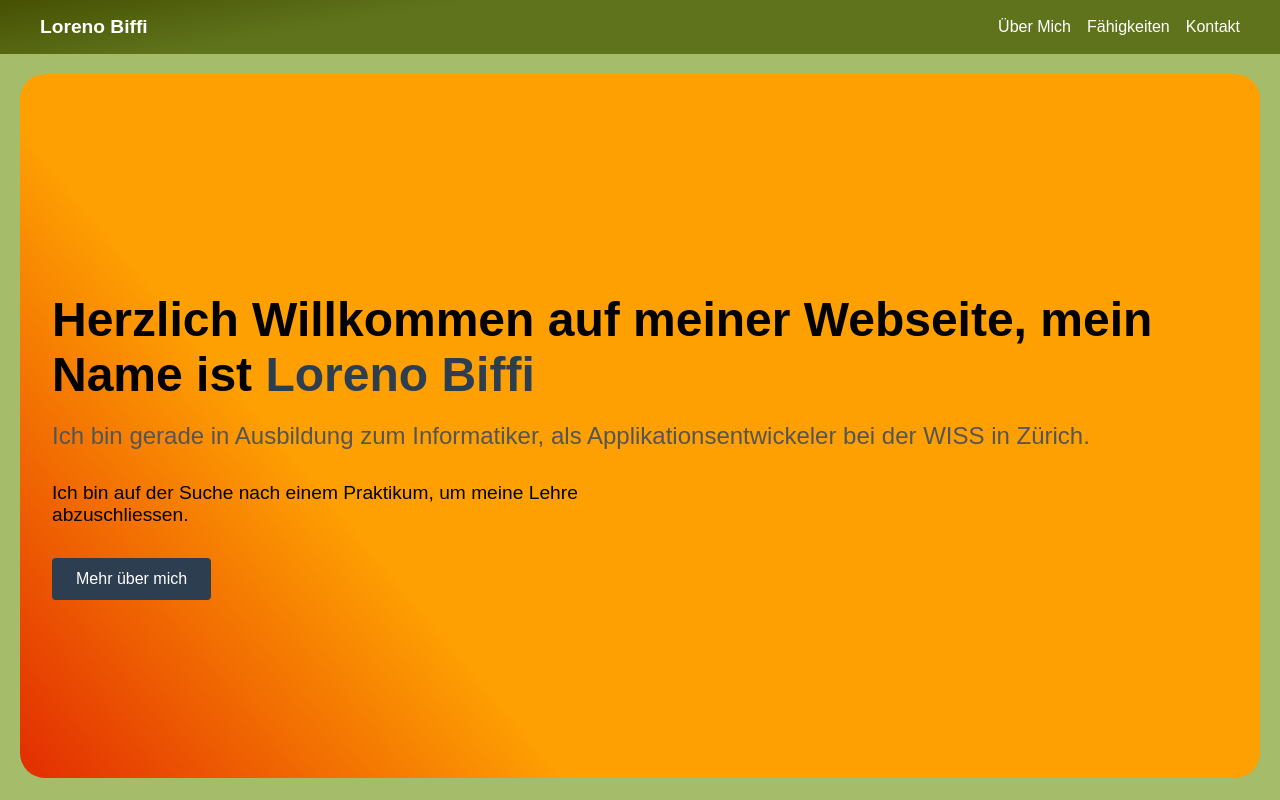
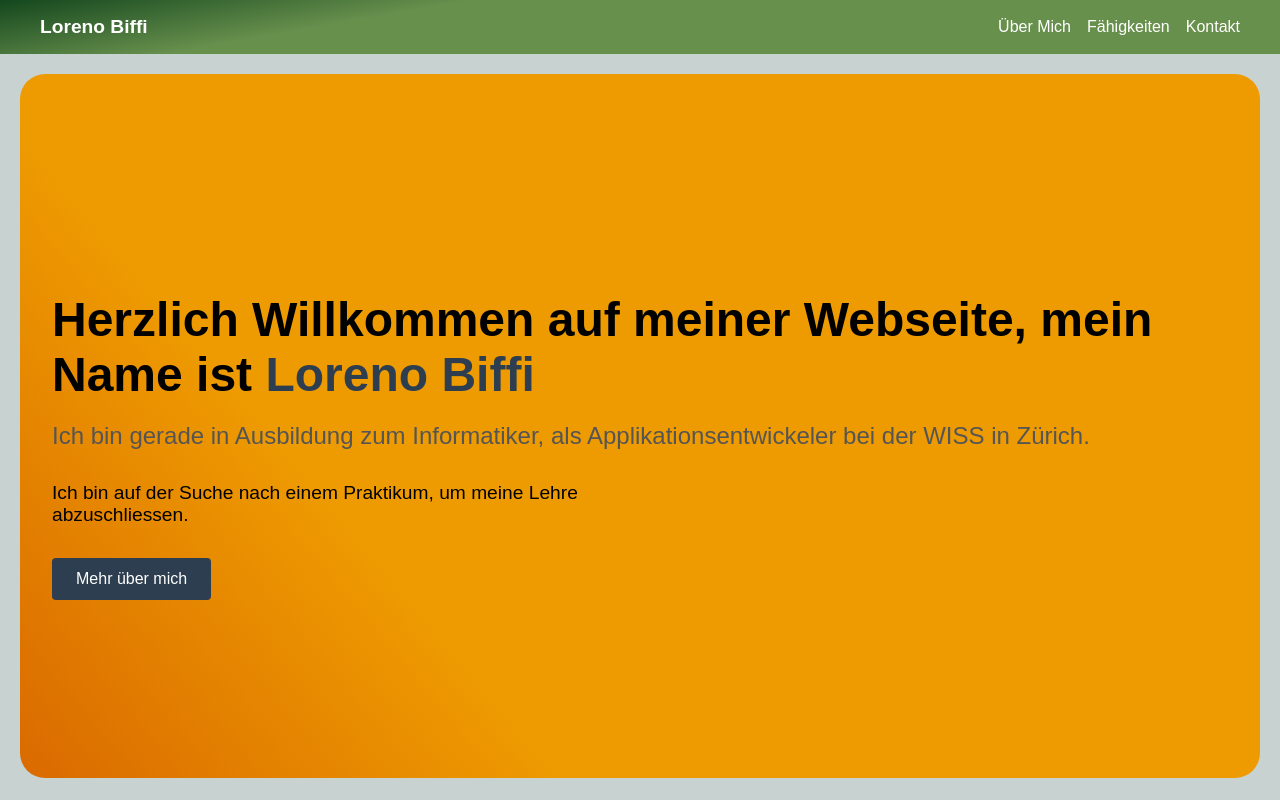
Before and after one commit to LorenoWiss/LorenoBiffiWebseite, a Vue app in the folder Bewerbungswebseite/: page / in a window 1280 px wide. Shown: the top 800 px of the page. Built offline with nearby package versions, Linux system fonts and the light colour scheme.

Commit message:
Farben verbessert

```diff
--- a/Bewerbungswebseite/index.html
+++ b/Bewerbungswebseite/index.html
@@ -8,7 +8,7 @@
 <body>
   <style>
     body {
-      background-color: #a5bc6a;
+      background-color: #C8D2D1;
     }
     </style>
 
--- a/Bewerbungswebseite/src/components/Einleitung.vue
+++ b/Bewerbungswebseite/src/components/Einleitung.vue
@@ -23,7 +23,7 @@ export default {
   min-height: 80vh;
   display: flex;
   align-items: center;
-  background: linear-gradient(50deg,#e22d02, #fea002 30%);
+  background: linear-gradient(50deg,#DA6A00, #EE9B01 30%);
   padding: 2rem;
   border-radius: 25px;
 }
--- a/Bewerbungswebseite/src/components/Header.vue
+++ b/Bewerbungswebseite/src/components/Header.vue
@@ -20,7 +20,7 @@ export default {
 <style scoped>
 .header {
   min-height: 10px;
-  background: linear-gradient(170deg, #465102, #5f731c 30%);
+  background: linear-gradient(170deg, #14471E, #68904D 30%);
   padding: 1rem;
   }
 
```
